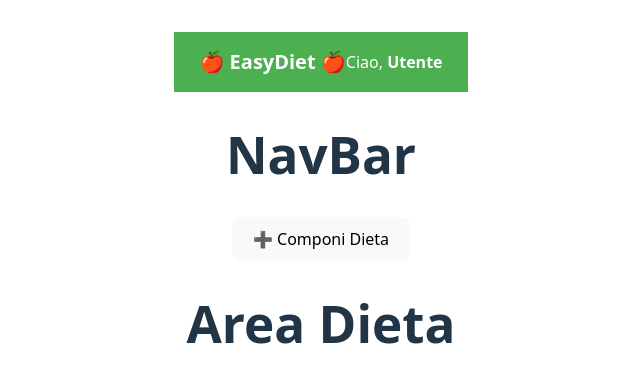
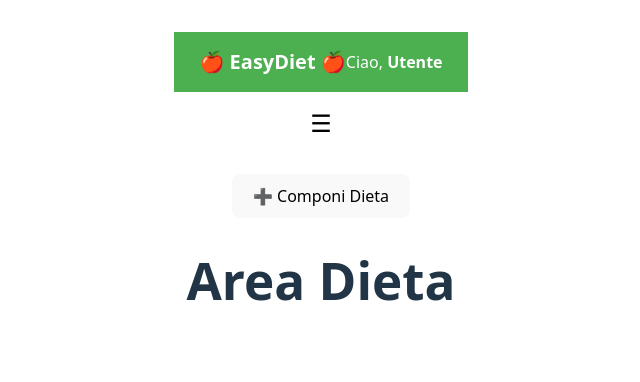
Before and after one commit to lorenzodng/ASW-EasyDiet, a Vue app in the folder frontend/: page /home in a window 1280 px wide. Shown: the top 382 px of the page, without its empty margins (319-959 px from the left). Built offline with nearby package versions, Linux system fonts and the light colour scheme.

Commit message:
navbar da finire

```diff
--- a/frontend/src/components/Form.vue
+++ b/frontend/src/components/Form.vue
@@ -38,7 +38,7 @@
     try {
       const { data } = await axios.post("http://localhost:5000/user/setup", userInfo);
 
-      if (data.status) {
+      if (data.status) {//se il backend risponde
         alert("Dati salvati con successo");
         router.push({ name: "Home" });
       } else {
--- a/frontend/src/components/NavBar.vue
+++ b/frontend/src/components/NavBar.vue
@@ -1,5 +1,71 @@
+<script setup>
+import { ref } from "vue";
+import { useRouter } from "vue-router";
+
+const router = useRouter();
+const isOpen = ref(false);
+
+const Menu = () => {
+  isOpen.value = !isOpen.value;
+};
+
+const logout = () => {
+  localStorage.removeItem("user");
+  localStorage.removeItem("userId");
+  router.push({ name: "Login" });
+};
+</script>
+
 <template>
-  <div>
-    <h1>NavBar</h1>
+  <div class="navbar">
+    <button class="hamburger" @click="toggleMenu">
+      ☰
+    </button>
+
+
+    <div v-if="isOpen" class="menu">
+      <router-link to="/form" @click="Menu">Info personali</router-link>
+
+      <button class="logout" @click="logout">Logout</button>
+    </div>
   </div>
 </template>
+
+<style scoped>
+.navbar {
+  position: relative;
+}
+
+.hamburger {
+  font-size: 24px;
+  background: none;
+  border: none;
+  cursor: pointer;
+}
+
+.menu {
+  position: absolute;
+  top: 40px;
+  right: 0;
+  background: white;
+  border: 1px solid #ddd;
+  padding: 10px;
+  display: flex;
+  flex-direction: column;
+}
+
+.menu a {
+  text-decoration: none;
+  margin: 5px 0;
+  color: #333;
+}
+
+.logout {
+  margin-top: 10px;
+  background: #e74c3c;
+  color: white;
+  border: none;
+  padding: 5px;
+  cursor: pointer;
+}
+</style>
```
